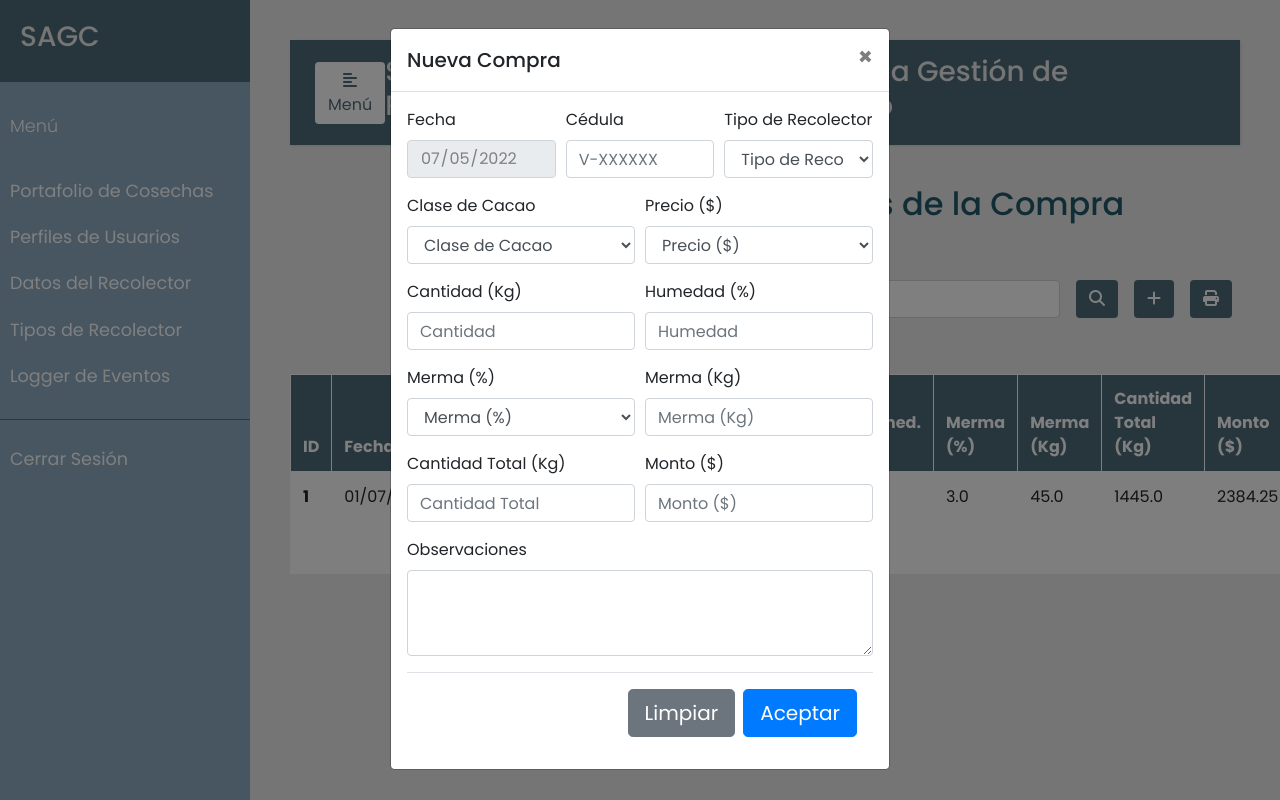
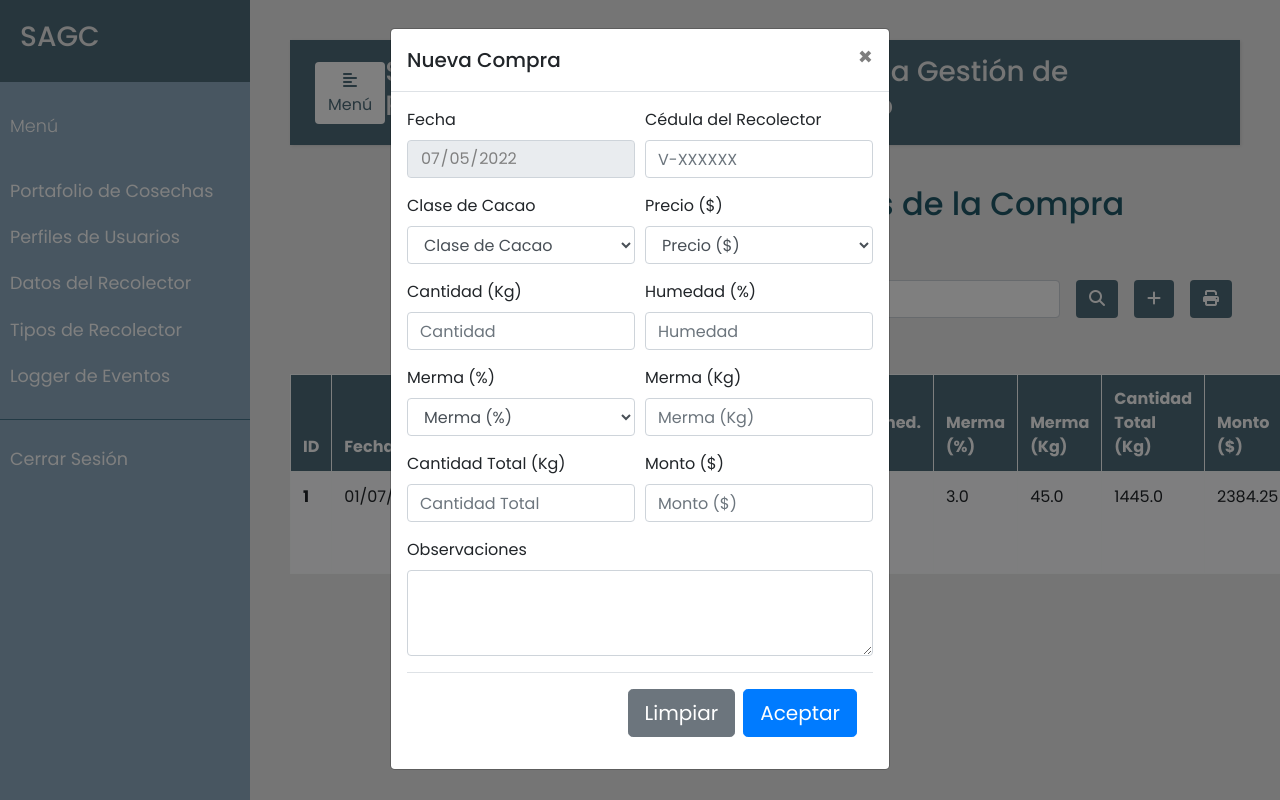
Before and after one commit to fungikami/SAGC, a Flask app: page /cosecha/1/compras in a window 1280 px wide, after a click that opens the changed part; the page is wider, and only the part inside the window is pictured. Run offline with Flask 2, Linux system fonts and the light colour scheme; a user stored in the database is signed in; data comes from the database, SQL or seed files in the repository; some libraries are stand-ins or nearby versions.

Commit message:
eliminada relacion entre compras y tipo_prod

```diff
--- a/compras.py
+++ b/compras.py
@@ -3,6 +3,8 @@ from __init__ import app, db
 from models import Cosecha, TipoRecolector, Recolector, Compra
 from decoradores import login_required
 import datetime
+
+from tipo_recolector import tipo_recolector
 
 #----------------------------------------------------------------------------------------------------------------------
 # Generar Compras
@@ -13,14 +15,16 @@ def compras(id):
     cosecha= Cosecha.query.get_or_404(id)
     compras = Compra.query.filter_by(cosecha_id=id).all()
     recolectores = Recolector.query.all()
-    tipo_prod = TipoRecolector.query.all()
+    #tipo_prod = TipoRecolector.query.all()
 
     if request.method == "POST":
         try:
             y, m, d = request.form['fecha'].split('-')
             fecha = datetime.datetime(int(y), int(m), int(d))
+
             prod = Recolector.query.filter_by(ci=request.form['cedula']).first()
-            tipo_recolector = TipoRecolector.query.filter_by(id=request.form['rol']).first()
+            tipo_recolector = TipoRecolector.query.filter_by(id=prod.tipo_prod).first()
+
             clase_cacao = request.form['clase_cacao']
             precio = request.form.get('precio', type=float)
             cantidad = request.form.get('cantidad', type=float)
@@ -43,7 +47,7 @@ def compras(id):
         except:
             error = "Hubo un error agregando la compra."
 
-    return render_template('compras.html', error=error, cosecha=cosecha, compras=compras, recolectores=recolectores, tipo_prod=tipo_prod)
+    return render_template('compras.html', error=error, cosecha=cosecha, compras=compras, recolectores=recolectores)
 
 # Search Bar de compras
 @app.route("/cosecha/<int:id>/compras/search", methods=['GET', 'POST'])
@@ -52,6 +56,7 @@ def search_compras(id):
     error = None
     cosecha= Cosecha.query.get_or_404(id)
     tipo_prod = TipoRecolector.query.all()
+    recolectores = Recolector.query.all()
     compras = []
 
     if request.method == "POST":
@@ -75,10 +80,11 @@ def search_compras(id):
 
         tmp = TipoRecolector.query.filter(TipoRecolector.descripcion.like('%' + palabra + '%')).first()
         if tmp is not None:
-            tipo = Compra.query.filter(Compra.tipo_recolector.like('%' + str(tmp.id) + '%'), Compra.cosecha_id==id)
+            #tipo = Compra.query.filter(Compra.tipo_recolector.like('%' + str(tmp.id) + '%'), Compra.cosecha_id==id)
+            tipo = Compra.query.filter(Compra.recolector_id.like('%' + str(tmp.id) + '%'), Compra.cosecha_id==id)
             compras = compras.union(tipo)
 
-    return render_template('compras.html', error=error, cosecha=cosecha, compras=compras, tipo_prod=tipo_prod)
+    return render_template('compras.html', error=error, cosecha=cosecha, compras=compras, tipo_prod=tipo_prod, recolectores=recolectores)
 
 # Borrar datos de compra
 @app.route('/cosecha/<int:cosecha_id>/compras/<int:compra_id>/delete', methods=['GET', 'POST'])
@@ -103,6 +109,7 @@ def update_compra(cosecha_id, compra_id):
     compra_to_update = Compra.query.get_or_404(compra_id)
     tipo_prod = TipoRecolector.query.all()
     compras = Compra.query.filter_by(cosecha_id=cosecha_id).all()
+    recolectores = Recolector.query.all()
 
     if request.method == "POST":
         try:
@@ -122,4 +129,4 @@ def update_compra(cosecha_id, compra_id):
         except:
             error = "Hubo un error actualizando la cosecha."
 
-    return render_template('compras.html', error=error, cosecha=cosecha, compras=compras, tipo_prod=tipo_prod)
+    return render_template('compras.html', error=error, cosecha=cosecha, compras=compras, tipo_prod=tipo_prod, recolectores=recolectores)
--- a/models.py
+++ b/models.py
@@ -73,7 +73,7 @@ class TipoRecolector(db.Model):
     producer = db.relationship('Recolector', backref='tipo_recolector', lazy=True)
 
     # Un tipo de recolector tiene compras
-    compras = db.relationship('Compra', backref='tipo_prod', lazy=True)
+    #compras = db.relationship('Compra', backref='tipo_prod', lazy=True)
 
     def __repr__(self):
         return f"TipoRecolector('{self.descripcion}')"
@@ -111,7 +111,7 @@ class Compra(db.Model):
     recolector_id = db.Column(db.Integer, db.ForeignKey('recolectores.id'), nullable=False)
 
     # Asociado a un tipo de recolector
-    tipo_recolector = db.Column(db.Integer, db.ForeignKey('tipo_prod.id'), nullable=False)
+    #tipo_recolector = db.Column(db.Integer, db.ForeignKey('tipo_prod.id'), nullable=False)
 
     fecha = db.Column(db.DateTime, nullable=False)
     clase_cacao = db.Column(db.String(120), nullable=False)
--- a/templates/compras.html
+++ b/templates/compras.html
@@ -43,26 +43,24 @@
               <div class="modal-body">
                 <form action="" method="post" >
                   <div class="form-row">
-                    <div class="form-group col-md-4">
+                    <div class="form-group col-md-6">
                       <label for="inputPassword4">Fecha</label>
                       <input type="date" readonly="readonly" class="form-control" id="datePicker" placeholder="Fecha" name="fecha"
                                 value="{{request.form.fecha}}" aria-describedby="inputGroupPrepend2" required/>
                     </div>
 
-
-                    <!-- DESDE AQUI -->
-                    <div class="form-group col-md-4">
-                    <label for="exampleDataList" class="form-label">Cédula</label>
-                      <input class="form-control" list="datalistOptions" id="exampleDataList" placeholder="V-XXXXXX">
-                    <datalist id="datalistOptions">
-                        <option selected disabled value>Cédula</option>
+                    <div class="form-group col-md-6">
+                    <label for="exampleDataList" class="form-label">Cédula del Recolector</label>
+                      <input class="form-control" name="cedula" value="{{request.form.cedula}}" list="datalistOptions" id="exampleDataList" placeholder="V-XXXXXX" autocomplete="off" required>
+                    <datalist id="datalistOptions" >
                         {% for rec in recolectores %}
-                          <option value="{{rec.ci}}">{{rec.nombre}}{{rec.apellido}}</option>
+                          <option value="{{rec.ci}}">{{rec.nombre}} {{rec.apellido}}</option>
                         {% endfor %}
                     </datalist>
+                    </div>
                   </div>
 
-                    <div class="form-group col-md-4">
+                  <!--<div class="form-group col-md-4">
                       <label for="inputPassword4">Tipo de Recolector</label>
                       <select placeholder="Rol" name="rol" value="{{request.form.rol}}" id="form3Example1c" class="form-control" required>
                         <option selected disabled value>Tipo de Recolector</option>
@@ -70,8 +68,7 @@
                           <option value="{{tipo.id}}">{{tipo.descripcion}}</option>
                         {% endfor %}
                       </select>
-                    </div>
-                  </div>
+                    </div> -->
 
                   <div class="form-row">
                     <div class="form-group col-md-6">
@@ -249,14 +246,7 @@
 
                         <div class="form-group col-md-4">
                           <label for="inputPassword4">Tipo de Recolector</label>
-                          <select disabled placeholder="Rol" name="rol" value="{{u.rol}}" id="form3Example1c" class="form-control" required>
-                            <option selected value="{{u.tipo_prod.id}}">{{u.tipo_prod.descripcion}}</option>
-                            {% for tipo in tipo_prod %}
-                              {% if tipo.id != u.tipo_prod.id %}
-                                <option value="{{tipo.id}}">{{tipo.descripcion}}</option>
-                              {% endif %}
-                            {% endfor %}
-                          </select>
+                          <input disabled type="text" name="rol" value="{{u.recolectores.tipo_recolector.descripcion}}" id="form3Example1c" class="form-control" required>
                         </div>
                       </div>
 
```
